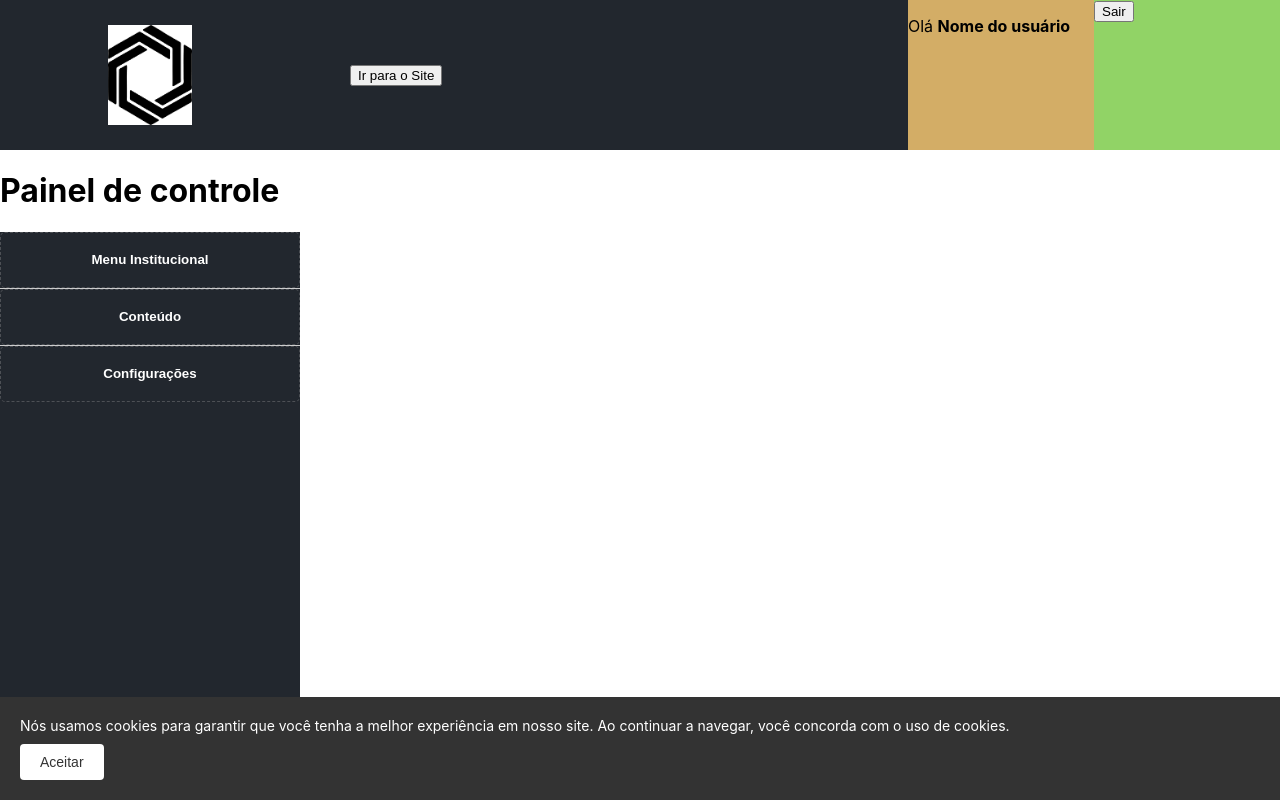
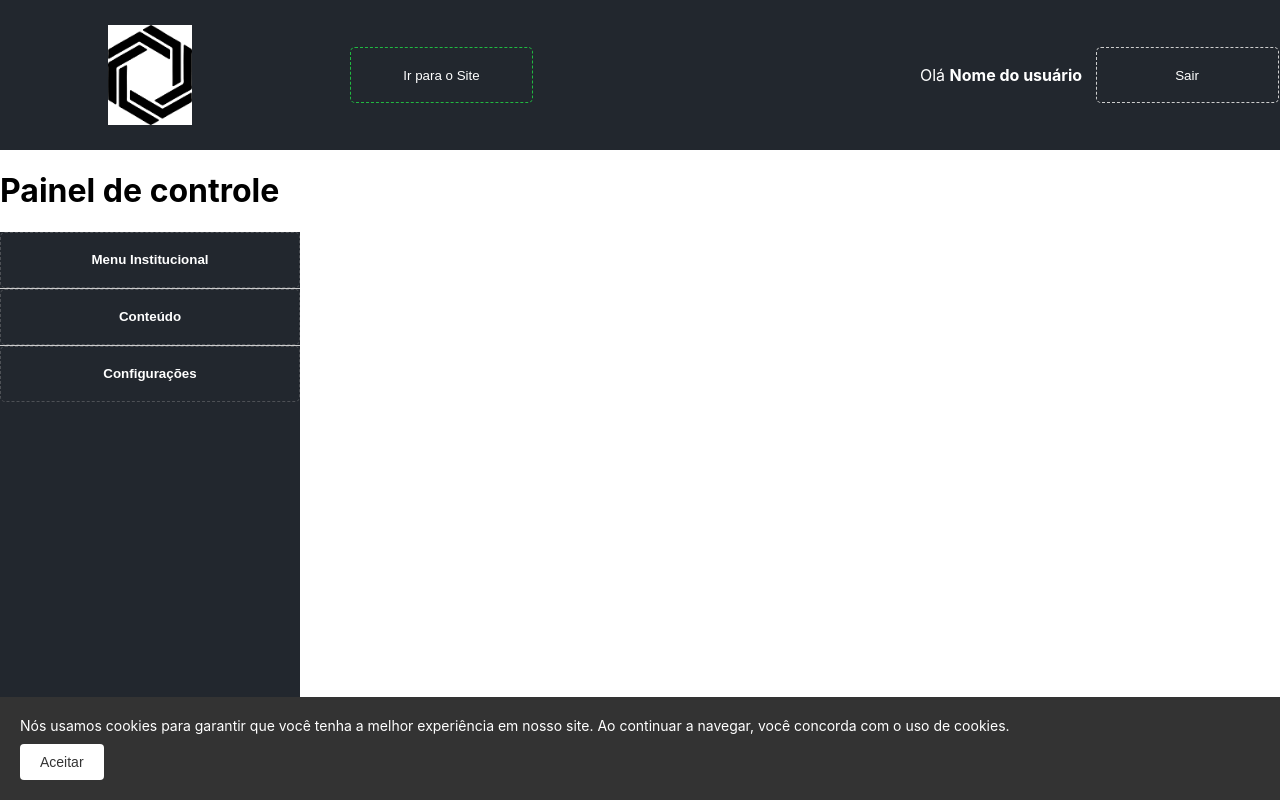
Before and after one commit to walttoncoelho/CROMO, a React (Create React App) app in the folder cromo/: page /painel in a window 1280 px wide. Shown: the top 800 px of the page. Built offline with nearby package versions, Linux system fonts and the light colour scheme.

Commit message:
Botton Style

```diff
--- a/cromo/src/components/Bottons/Bottons.jsx
+++ b/cromo/src/components/Bottons/Bottons.jsx
@@ -11,7 +11,6 @@ align-items: center;
 justify-content: center;
 cursor: pointer;
 border-style: none;
-
 background-color: #20B941;
 p{
   color: #ffffff ;
@@ -30,9 +29,9 @@ left: 32px;
 top: 185px;
 background-color: #22272E;
 color: #fff;
-
 border: 1px dashed #4d5055;
 border-radius: 5px;
+cursor: pointer;
 
 &:hover {
   background-color: #11922d;
@@ -46,11 +45,43 @@ left: 32px;
 top: 185px;
 background-color: #393b3d;
 color: #fff;
-
 border: 1px dashed #4d5055;
 border-radius: 5px;
+cursor: pointer;
 
 &:hover {
   background-color: #11922d;
 }
 `;
+
+export const ButtonSite= styled.button`
+box-sizing: border-box;
+width: 183px;
+height: 56px;
+border-radius: 5px;
+color: #fff;
+background-color: #22272e;
+border: 1px dashed #20B941;
+cursor: pointer;
+
+&:hover {
+  background-color: #11922d;
+}
+
+`;
+
+export const ButtonSair= styled.button`
+box-sizing: border-box;
+width: 183px;
+height: 56px;
+border-radius: 5px;
+color: #fff;
+background-color: #22272e;
+border: 1px dashed #cecece;
+cursor: pointer;
+
+&:hover {
+  border: 1px dashed #20B941;
+}
+
+`;
--- a/cromo/src/components/NavbarManager/NavbarManager.jsx
+++ b/cromo/src/components/NavbarManager/NavbarManager.jsx
@@ -1,6 +1,13 @@
 import React from "react";
-import { Container, ContainerLogo, ContainerSair, ContainerSitePerfil, ContainerSitePreview } from "./Style";
+import {
+  Container,
+  ContainerLogo,
+  ContainerSair,
+  ContainerSitePerfil,
+  ContainerSitePreview
+} from "./Style";
 import logo from "./image/logo.png";
+import { ButtonSair, ButtonSite } from "../Bottons/Bottons";
 
 export default function NavbarManager() {
   return (
@@ -10,15 +17,20 @@ export default function NavbarManager() {
           <img src={logo} alt="Logo" />
         </ContainerLogo>
         <ContainerSitePreview>
-        <button>Ir para o Site</button>
+          <ButtonSite className="Colorgreen">
+
+            Ir para o Site
+
+          </ButtonSite>
         </ContainerSitePreview>
         <ContainerSitePerfil>
-        <p>
-          Olá <strong>Nome do usuário</strong>
-        </p>
+          <p>
+            Olá <strong>Nome do usuário</strong>
+          </p>
         </ContainerSitePerfil>
         <ContainerSair>
-        <button>Sair</button>
+
+         <ButtonSair>Sair</ButtonSair>
         </ContainerSair>
       </Container>
     </>
--- a/cromo/src/components/NavbarManager/Style.jsx
+++ b/cromo/src/components/NavbarManager/Style.jsx
@@ -37,12 +37,19 @@ export const ContainerSitePerfil = styled.div`
   margin: auto;
   width: 20%;
   height: 100%;
-  background-color: #d3ad66;
+  align-items: center;
+  justify-content: center;
+
+  p{
+    color: #fff;
+  }
 `;
 
 export const ContainerSair = styled.div`
+  display: flex;
+  justify-content: center;
+  align-items: center;
   margin: auto;
   width: 20%;
   height: 100%;
-  background-color: #91d366;
-`;
+ `;
```
Also changed, not shown: 1 other file (tests, documents, lock files or other folders).
